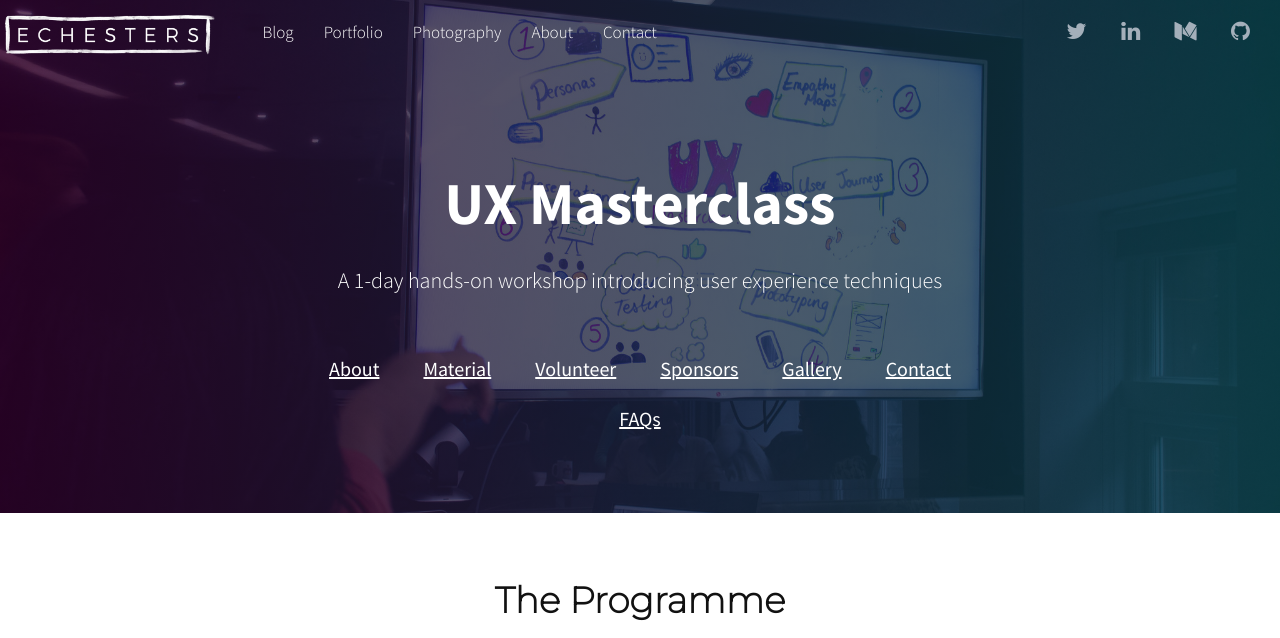
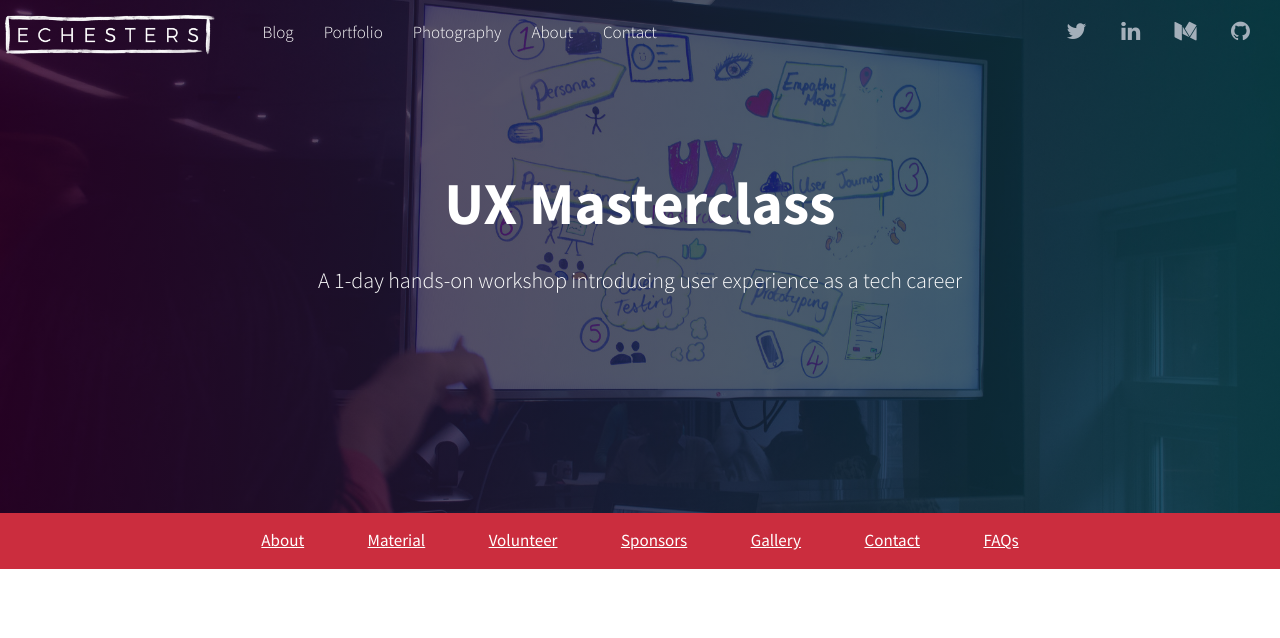
Before and after one commit to EChesters/echesters.github.io, a Jekyll site: the page built from pages/ux-masterclass.html, in a window 1280 px wide. Shown: the top 638 px of the page. Built offline with Jekyll 4.4.1, drawn with Linux system fonts in a browser that asks for light colours; nearby versions of some CDN libraries.

Commit message:
#62 Separate in-page nav to its own section

```diff
--- /dev/null
+++ b/_includes/_ux-master/inpage-nav.html
@@ -0,0 +1,11 @@
+<div class="col-xs-12 bg-brand-secondary no-float">
+  <ul class="ux-nav text-center">
+    <li><a href="#about-master">About</a></li>
+    <li><a href="#material">Material</a></li>
+    <li><a href="#volunteer">Volunteer</a></li>
+    <li><a href="#sponsors">Sponsors</a></li>
+    <li><a href="#photos">Gallery</a></li>
+    <li><a href="#contact-me">Contact</a></li>
+    <li><a href="#faq">FAQs</a></li>
+  </ul>
+</div>
--- a/_includes/_ux-master/ux-banner.html
+++ b/_includes/_ux-master/ux-banner.html
@@ -4,15 +4,6 @@
     <div class="post-banner-text">
       <h1>{{ page.header }}</h1>
       <p>{{ page.description }}
-      <ul class="ux-nav no-margin add-padding top">
-        <li><a href="#about-master">About</a></li>
-        <li><a href="#material">Material</a></li>
-        <li><a href="#volunteer">Volunteer</a></li>
-        <li><a href="#sponsors">Sponsors</a></li>
-        <li><a href="#photos">Gallery</a></li>
-        <li><a href="#contact-me">Contact</a></li>
-        <li><a href="#faq">FAQs</a></li>
-     </ul>
     </div>
   </div>
 </div>
--- a/_sass/_colours.scss
+++ b/_sass/_colours.scss
@@ -20,6 +20,10 @@
 	@extend .bg-pos;
 }
 
+.bg-brand-secondary {
+	background-color: $brand-secondary;
+}
+
 .bg-offset-white {
 	background-color: $white;
 	@extend .bg-pos;
--- a/_sass/_lists.scss
+++ b/_sass/_lists.scss
@@ -21,12 +21,12 @@ ul {
 }
 
 ul.ux-nav {
-  font-size: 20px;
+  margin: 0;
 
   li {
     display: inline-block;
     list-style: none;
-    padding: 10px 20px;
+    padding: 15px 30px;
 
     a {
       color: $actual-white;
--- a/pages/ux-masterclass.html
+++ b/pages/ux-masterclass.html
@@ -2,11 +2,12 @@
 layout: default
 title: UX Masterclass| EChesters
 header: UX Masterclass
-description: A 1-day hands-on workshop introducing user experience techniques
+description: A 1-day hands-on workshop introducing user experience as a tech career
 image: /images/ux-master/banner.jpg
 ---
 
 {% include _ux-master/ux-banner.html %}
+{% include _ux-master/inpage-nav.html %}
 {% include _ux-master/material.html %}
 {% include _ux-master/testimonial-1.html %}
 {% include _ux-master/volunteer.html %}
```
